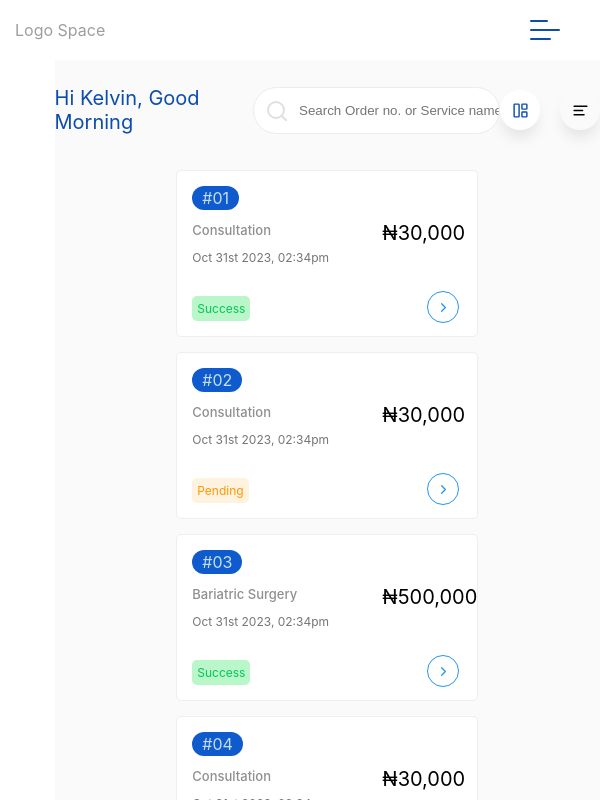
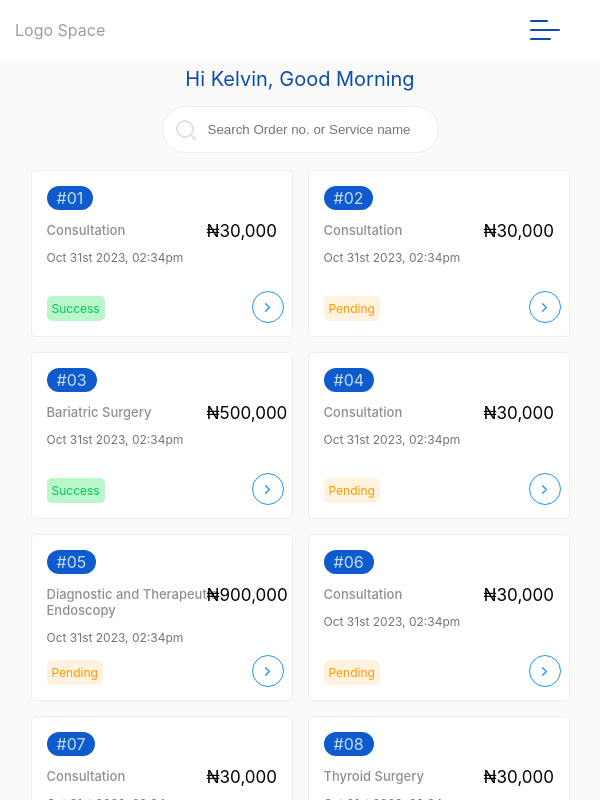
Before and after one commit to ObinnaKelvin/sapphire, a React (Create React App) app: page /patient-portal in a window 600 px wide. Shown: the top 800 px of the page. Built offline with nearby package versions, Linux system fonts and the light colour scheme.

Commit message:
Transaction card for tablet resolution

```diff
--- a/src/View/pages/patientPortal/pportal.scss
+++ b/src/View/pages/patientPortal/pportal.scss
@@ -50,8 +50,8 @@
                         color: #e0e0e0;
                     }
                     .formInput {
-                        width: 200px;
-                        padding: 15px 0px 15px 45px;
+                        width: 220px;
+                        padding: 15px 10px 15px 45px;
                         border-radius: 2em;
                         border: 1px solid #ececec;
 
@@ -627,7 +627,212 @@
 }
 
 @media only screen and (min-width: 451px) and (max-width: 700px){ //Mini Tablet
+    .pportal-container {
+        display: flex;
+        flex-direction: column;
 
+        .pportal-wrapper {
+            height: max-content;
+            margin: 60px 0px 0px 0px;
+            // border: 1px solid black;
+            display: flex;
+            flex-direction: row;
+
+            .pportal-sidenav {
+                height: 100%;
+                width: 60px;
+                display: none;
+                // border: 1px solid blue;
+            }
+
+            .pportal-body {
+                height: 100vh;
+                width: 100%;
+                // border: 1px solid orange;
+                background-color: #fafafa;
+
+                .pportal-body-header {
+                    display: flex;
+                    flex-direction: column;
+                    align-items: center;
+                    justify-content: space-around;
+                    height: 100px;
+                    width: 100%;
+                    margin: 0px 0px 0px 0px;
+                    // border: 1px solid orange;
+
+                    .name-space {
+                        color: #0C4CAC;
+                        font-size: 20px;
+                        width: 100%;
+                        text-align: center;
+
+                    }
+                    .search-bar {
+                        position: relative;
+
+                        input:focus, textarea:focus, select:focus {
+                            outline: #0C4CAC;
+                            border: 1px solid #0C4CAC;
+                        }
+
+                        .search-icon {
+                            position: absolute;
+                            margin: 12px 0px 0px 12px;
+                            color: #e0e0e0;
+                        }
+                        .formInput {
+                            width: 220px;
+                            padding: 15px 10px 15px 45px;
+                            border-radius: 2em;
+                            border: 1px solid #ececec;
+
+
+                        }
+                    }
+                    .sorting {
+                        display: flex;
+                        flex-direction: row;
+                        gap: 20px;
+                        display: none;
+                        // align-items: center;
+                        // justify-content: center;
+                        // border: 1px solid blue;
+
+                        .sorting-grid {
+                            display: flex;
+                            align-items: center;
+                            justify-content: center;
+                            height: 40px;
+                            width: 40px;
+                            // border: 1px solid blue;
+                            border-radius: 50%;
+                            background-color: white;
+                            color: #0C4CAC;
+                            box-shadow: 0px 10px 15px -3px rgba(0,0,0,0.1);
+                            cursor: pointer;
+                        }
+                        .sorting-list {
+                            display: flex;
+                            align-items: center;
+                            justify-content: center;
+                            height: 40px;
+                            width: 40px;
+                            // border: 1px solid blue;
+                            border-radius: 50%;
+                            // background-color: white;
+                            box-shadow: 0px 10px 15px -3px rgba(0,0,0,0.1);
+                            cursor: pointer;
+                        }
+                    }
+                }
+
+                .pportal-body-body {
+                    display: flex;
+                    flex-direction: row;
+                    flex-wrap: wrap;
+                    // border: 1px solid orange;
+
+                    .booking-wrapper {
+                        display: flex;
+                        flex-direction: row;
+                        flex-wrap: wrap;
+                        padding: 10px;
+                        gap: 15px;
+                        align-items: center;
+                        justify-content: center;
+
+                        .booking-item {
+                            border: 1px solid #EEEEEE;
+                            padding: 15px;
+                            border-radius: 5px;
+                            display: flex;
+                            flex-direction: column;
+                            gap: 12px;
+                            width: 230px;
+                            height: 135px;
+                            position: relative;
+                            background-color: white;
+
+                            .booking-orderno {
+                                background-color:#0f5bce;
+                                // color: white;
+                                color: #c4dff5;
+                                width: max-content;
+                                border-radius: 20px;
+                                padding: 2px 10px;
+                            }
+
+                            .booking-service {
+                                color: #8f8f8f;
+                                font-weight: 500;
+                                // border: 1px solid red;
+                                width: 190px;
+                                font-size: 13px;
+                            }
+
+                            .booking-date {
+                                color: #757575;
+                                font-size: 12px;
+                            }
+
+                            .booking-amount {
+                                position: absolute;
+                                margin: 35px auto 0px 160px;
+                                font-size: 17px;
+                            }
+
+                            .booking-status {
+                                position: absolute;
+                                // margin: 65px auto 0px 205px;
+                                margin: 110px auto 0px 0px;
+                                font-size: 12px;
+                                // border: 1px solid black;
+                                padding: 5px;
+                                border-radius: 5px;
+                            }
+
+                            .booking-status.success {
+                                background-color: #b9f6ca;
+                                color: #00c853;
+                            }
+
+                            .booking-status.pending {
+                                background-color: #fff3e0;
+                                color: #ff9800;
+                            }
+
+                            .booking-status.cancel {
+                                background-color: #ffebee;
+                                color: #f44336;
+                            }
+
+                            .booking-status.refund {
+                                background-color: #e3f2fd;
+                                color: #2196f3;
+                            }
+
+                            .booking-modal {
+                                display: flex;
+                                align-items: center;
+                                justify-content: center;
+                                width: 20px;
+                                height: 20px;
+                                border-radius: 50%;
+                                padding: 5px;
+                                border: 1px solid #2196f3;
+                                color: #2196f3;
+                                position: absolute;
+                                margin: 105px auto 0px 205px;
+                            }
+
+                        }
+
+                    }
+                }
+            }
+        }
+    }
 }
 
 @media only screen and (min-width: 701px) and (max-width: 960px){ //Mini Tablet
```
